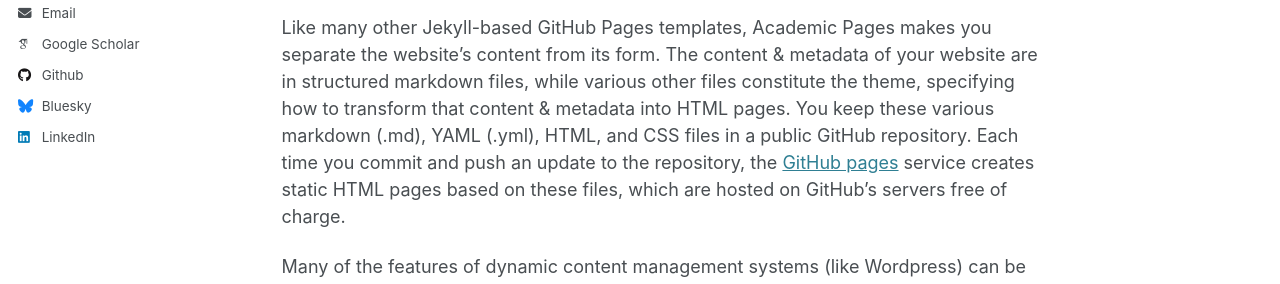
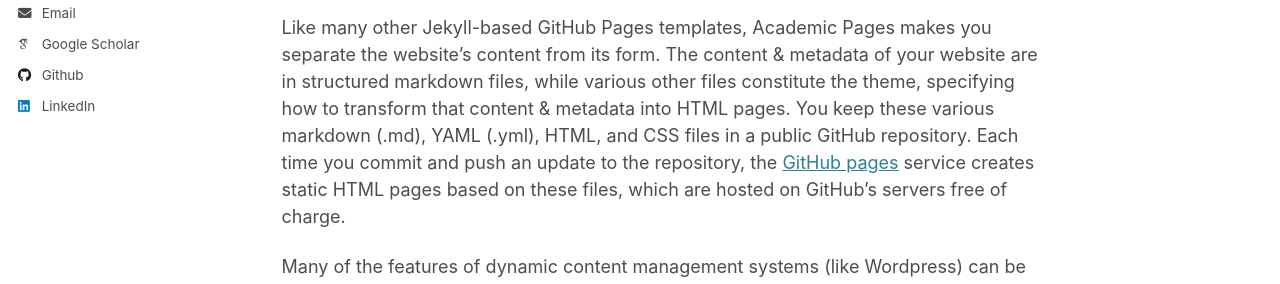
Before and after one commit to chenyilong0520/chenyilong0520.github.io, a Jekyll site: the page built from _pages/about.md, in a window 1280 px wide. Shown: the part 477-761 px from the top of the page. Built offline with Jekyll 4.4.1, drawn with Linux system fonts in a browser that asks for light colours; some web fonts are replaced.

Commit message:
Update _config.yml

```diff
--- a/_config.yml
+++ b/_config.yml
@@ -49,7 +49,7 @@ author:
   stackoverflow    : # User number or user number and name (i.e., use "1" or "1/jeff-atwood")
 
   # Social media
-  bluesky          : "bsky.app" # Replace this with you Bluesky username
+  bluesky          : #"bsky.app" # Replace this with you Bluesky username
   facebook         : # Username
   flickr           : # Username
   foursquare       : # Username
@@ -58,7 +58,7 @@ author:
   keybase          : # Username
   instagram        : # Username
   lastfm           : # Username
-  linkedin         : "https://www.linkedin.com/in/chen-yilong-679110128"# Username
+  linkedin         : "https://www.linkedin.com/in/chen-yilong-679110128/"# Username
   mastodon         : # URL
   medium           : # URL
   pinterest        : # Username
```
